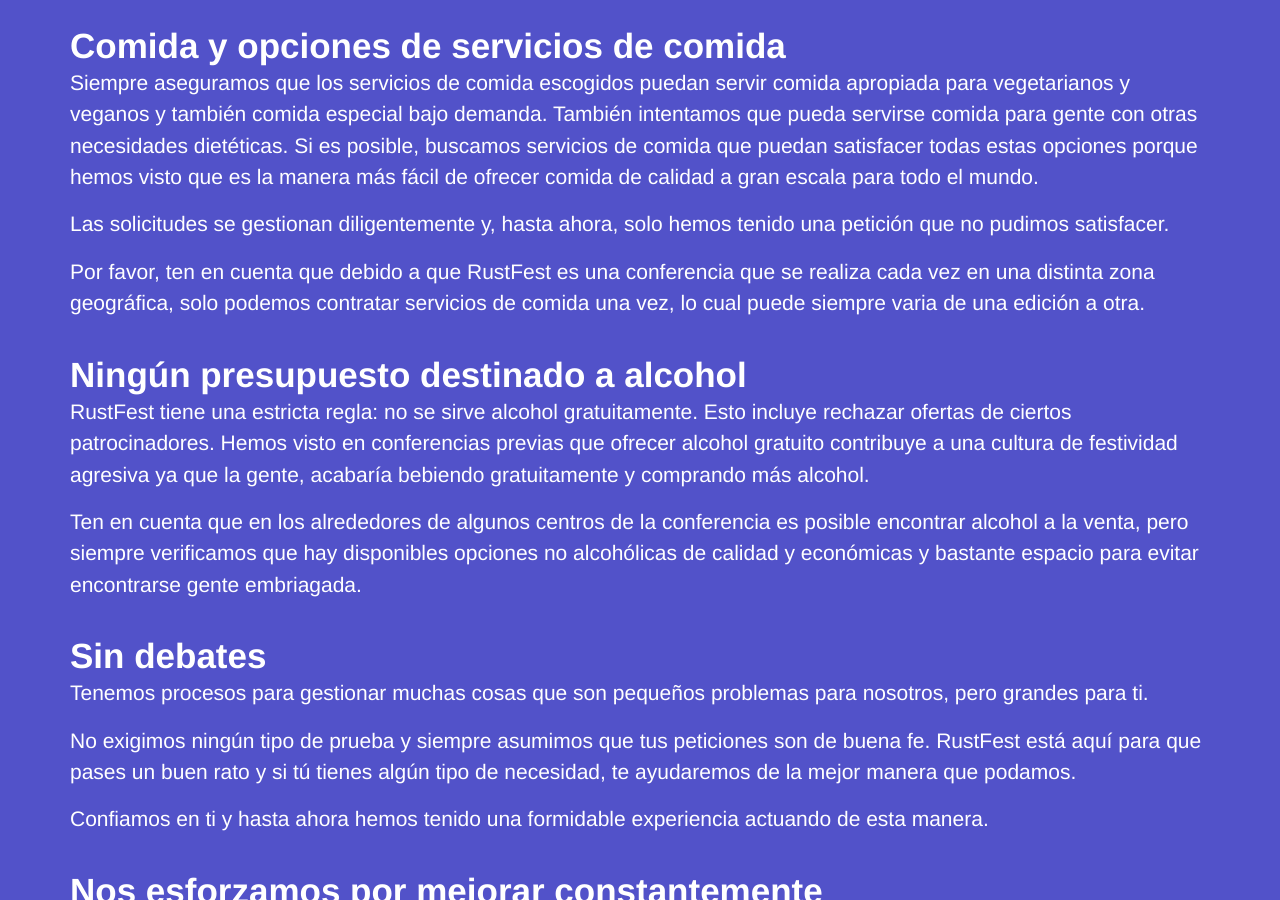
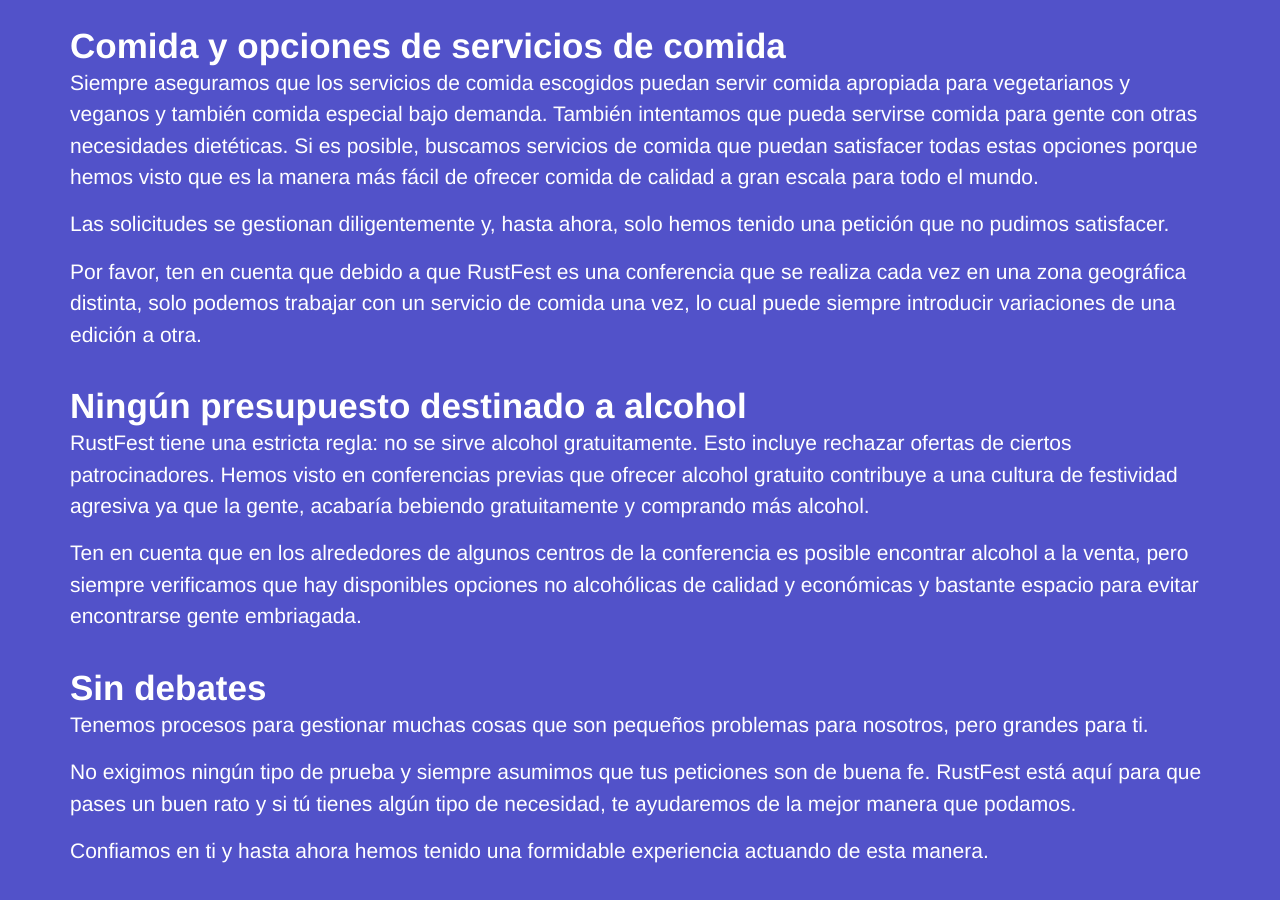
Before and after one commit to RustFestEU/barcelona.rustfest.eu, a Jekyll site: the page built from diversity.es.md, in a window 1280 px wide and 900 px high, scrolled down 1254 px. Built offline with Jekyll 4.4.1, drawn with Linux system fonts in a browser that asks for light colours; nearby versions of some CDN libraries.

Commit message:
Update diversity.es.md
Co-Authored-By: Roberto Huertas <roberto.huertas@outlook.com>

```diff
--- a/diversity.es.md
+++ b/diversity.es.md
@@ -33,7 +33,7 @@
 
 Las solicitudes se gestionan diligentemente y, hasta ahora, solo hemos tenido una petición que no pudimos satisfacer.
 
-Por favor, ten en cuenta que debido a que RustFest es una conferencia que se realiza cada vez en una distinta zona geográfica, solo podemos contratar servicios de comida una vez, lo cual puede siempre varia de una edición a otra.
+Por favor, ten en cuenta que debido a que RustFest es una conferencia que se realiza cada vez en una zona geográfica distinta, solo podemos trabajar con un servicio de comida una vez, lo cual puede siempre introducir variaciones de una edición a otra.
 
 ## Ningún presupuesto destinado a alcohol
 
```
